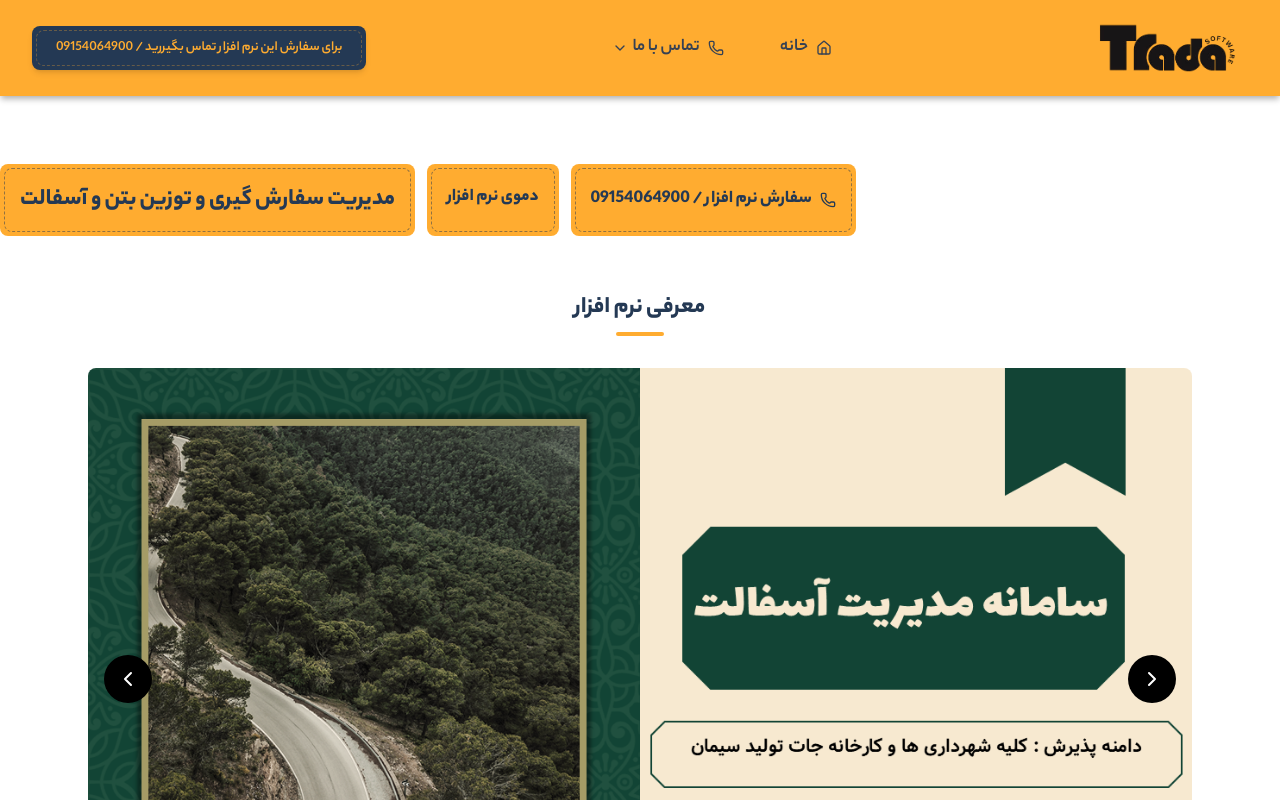
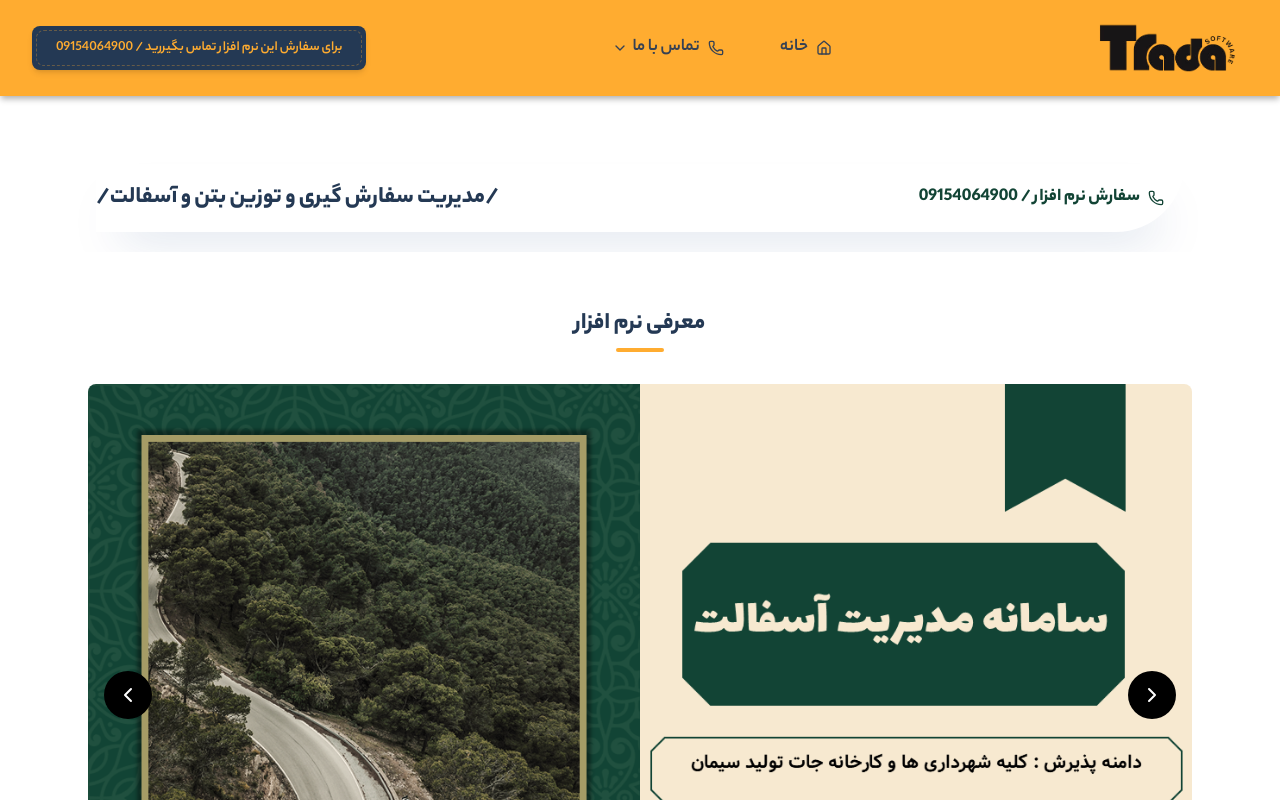
Before and after one commit to BitaBazrgari68/restaurant, a Next.js app: page /ConcretAsphalt in a window 1280 px wide. Shown: the top 800 px of the page. Built offline with nearby package versions, Linux system fonts and the light colour scheme.

Commit message:
update11

```diff
--- a/src/components/PowerPointSlider.js
+++ b/src/components/PowerPointSlider.js
@@ -52,6 +52,7 @@ export default function PowerPointSlider() {
 
   return (
     <div className="max-w-6xl mx-auto p-6 bg-white pb-10">
+
       {/* هدر */}
       <div className="my-8 flex flex-col items-center justify-center">
         <h3 className="text-2xl font-semibold text-[#243954] mb-2">
--- a/src/components/template/ConcretAsphalt.js
+++ b/src/components/template/ConcretAsphalt.js
@@ -50,23 +50,23 @@ const ConcretAsphalt = () => {
     return (
         <div>
             <DetailHeader />
-            <div className='pt-16 pr-24 flex gap-3'>
-                <h1 className='text-2xl font-semibold text-[#243954] bg-[#FFAC30] p-5 rounded-lg relative before:absolute before:inset-1 before:rounded-lg before:border-dashed before:border-1 before:border-[#243954]/50 before:pointer-events-none '>
-                    مدیریت سفارش گیری و توزین بتن و آسفالت
-                </h1>
-                <h2 className='text-lg font-semibold text-[#243954] bg-[#FFAC30] p-5 rounded-lg relative before:absolute before:inset-1 before:rounded-lg before:border-dashed before:border-1 before:border-[#243954]/50 before:pointer-events-none '>
-                    <Link href="/">
-                        دموی نرم افزار
-                    </Link>
+            <div className='pt-16 px-24 mb-5  gap-3 bg-white'>
+                <div className=' flex justify-between items-center w-full rounded-br-[15vw] overflow-hidden z-10 shadow-[0px_25px_50px_-25px_rgba(0,52,119,0.27)]'>
+                    <h1 className='text-2xl font-semibold flex items-center text-[#243954] pr-8   '>
+                        <span> / </span>
+                        مدیریت سفارش گیری و توزین بتن و آسفالت
+                        <span>/ </span>
+                    </h1>
 
-                </h2>
-                <h2 className=' flex gap-2 items-center text-lg font-semibold text-[#243954] bg-[#FFAC30] p-5 rounded-lg relative before:absolute before:inset-1 before:rounded-lg before:border-dashed before:border-1 before:border-[#243954]/50 before:pointer-events-none '>
-                    سفارش نرم افزار / 09154064900 <Phone className="w-4 h-4  text-[#243954]" />
-                </h2>
+                    <h2 className=' flex gap-2 items-center justify-center  text-lg font-semibold text-[#124435]  p-5  '>
+                        سفارش نرم افزار / 09154064900 <Phone className="w-4 h-4  text-[#124435]" />
+                    </h2>
+                </div>
             </div>
 
-            <PowerPointSlider/>
-            <About/>
+
+            <PowerPointSlider />
+            <About />
             <div className='pb-5'>
                 <div className="container mx-auto px-6 pb-20">
                     {/* Header */}
```
Also changed, not shown: src/app/globals.css (+3 -0 lines).
